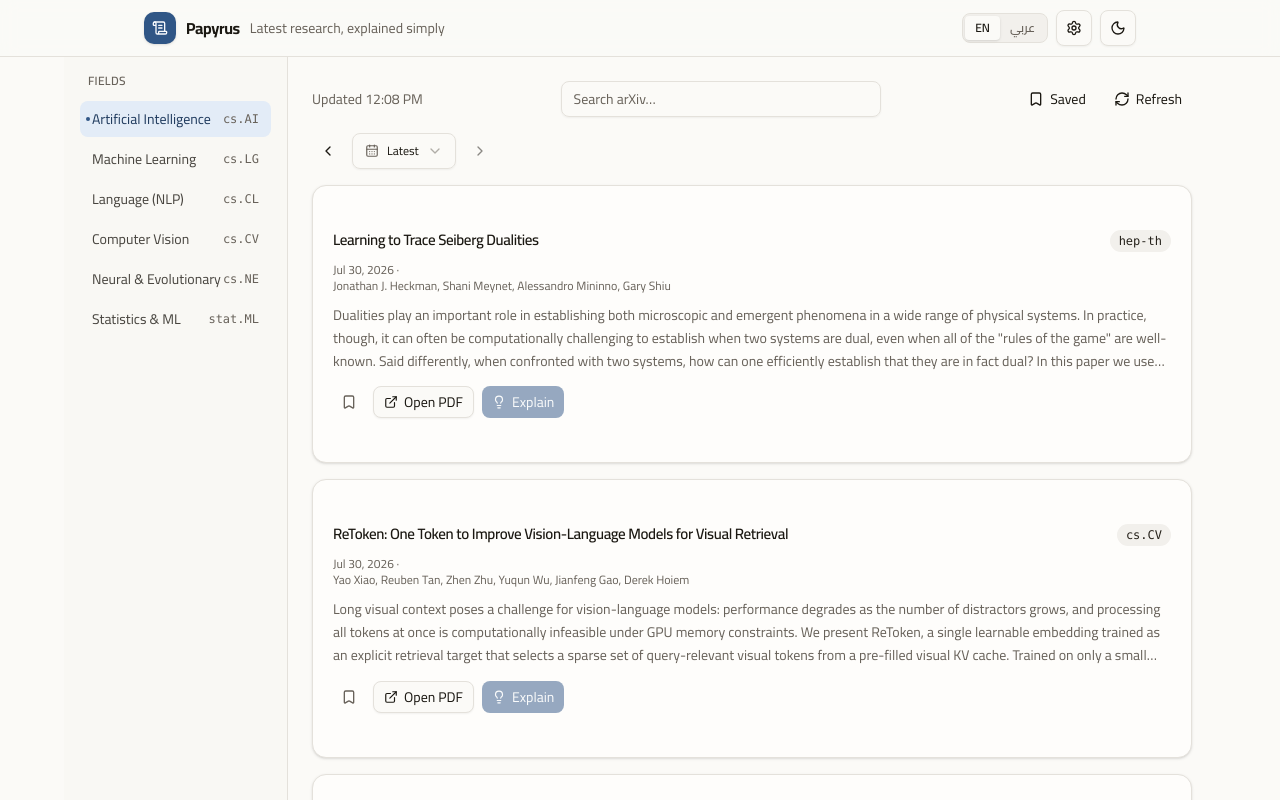
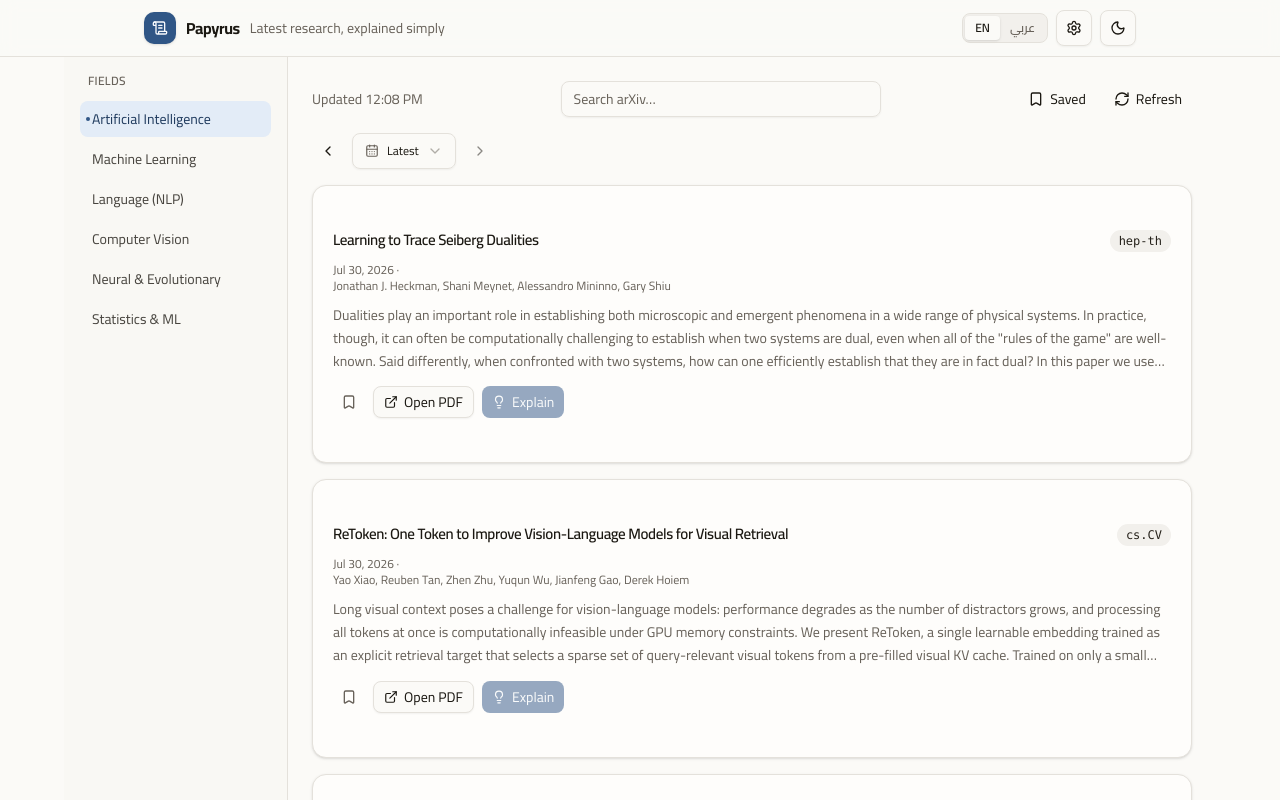
Before and after one commit to AIVibecode1/Papyrus, a React (Vite) app: page / in a window 1280 px wide. Shown: the top 800 px of the page. Built offline with nearby package versions, Linux system fonts and the light colour scheme.

Commit message:
style: remove raw arXiv codes from sidebar, keep as hover tooltip

```diff
--- a/src/features/papers/sidebar.tsx
+++ b/src/features/papers/sidebar.tsx
@@ -19,6 +19,7 @@ export function Sidebar() {
             key={cat.code}
             type="button"
             onClick={() => setCategory(cat.code)}
+            title={cat.code}
             className={cn(
               "relative flex items-center justify-between rounded-md px-3 py-2 text-sm transition-all duration-200",
               category === cat.code
@@ -28,7 +29,6 @@ export function Sidebar() {
             aria-pressed={category === cat.code}
           >
             <span>{t(cat.key)}</span>
-            <span className="font-mono text-xs text-muted-foreground">{cat.code}</span>
           </button>
         ))}
       </nav>
```
Also changed, not shown: 1 other file (tests, documents, lock files or other folders).
